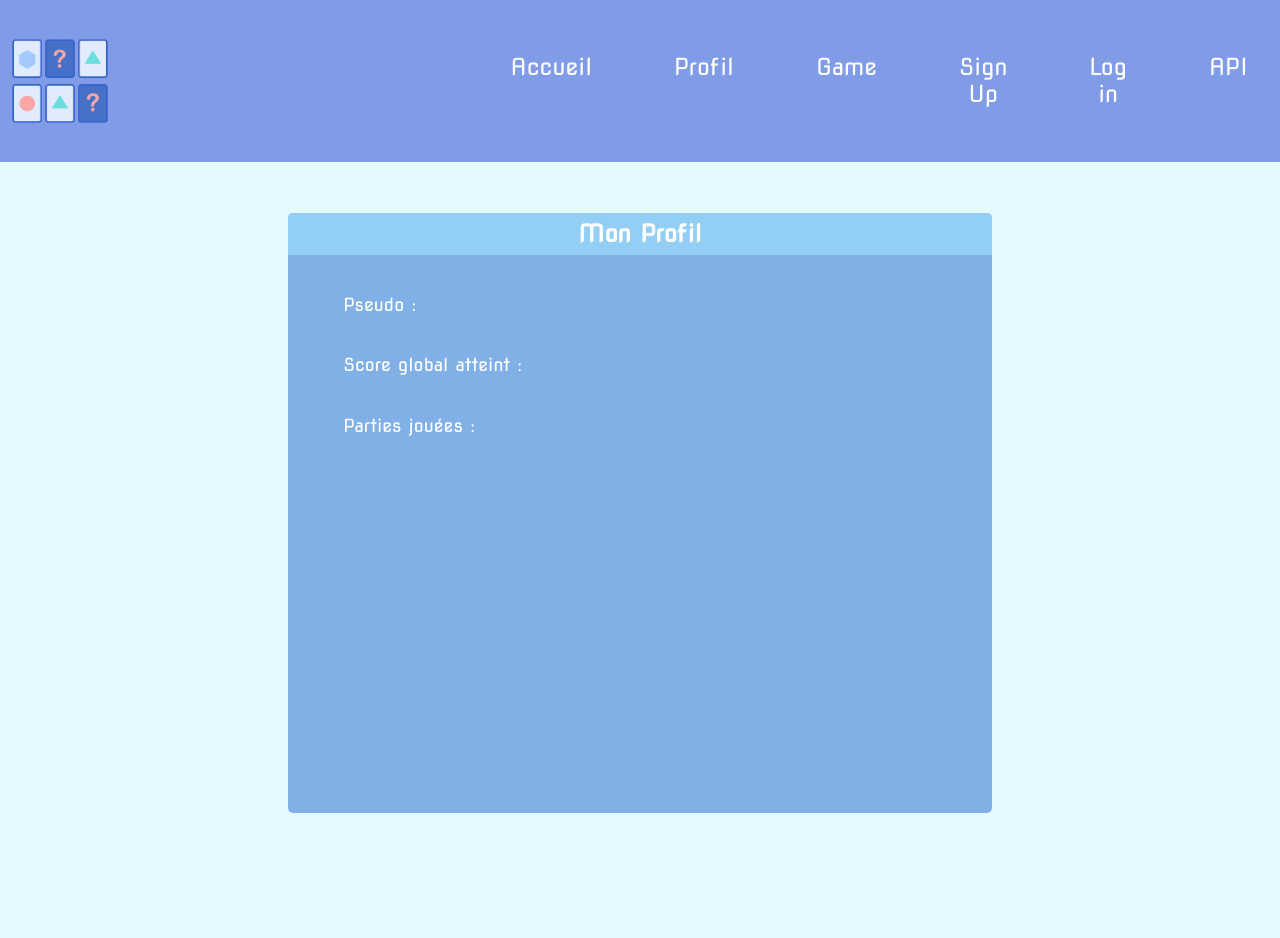
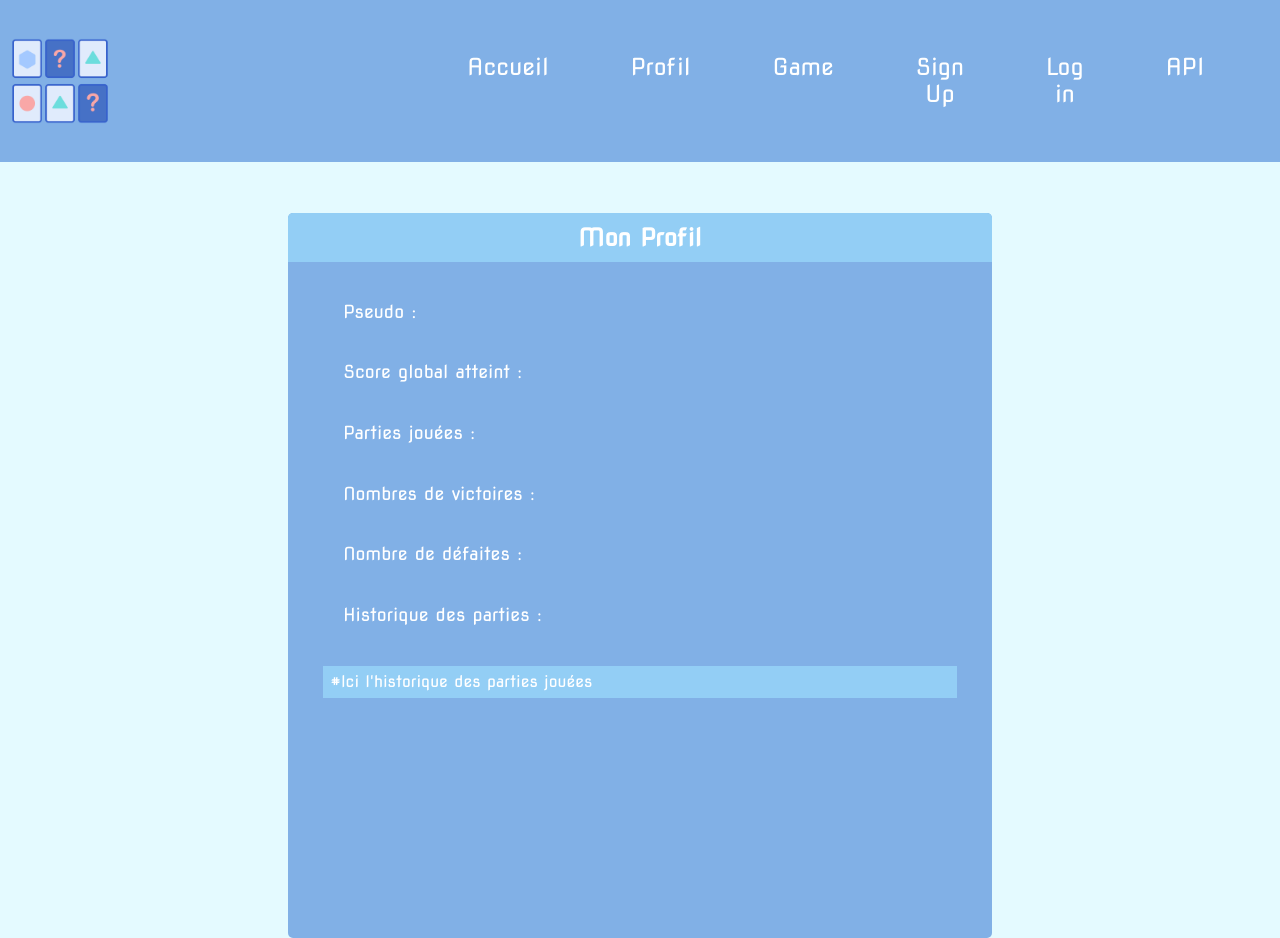
Before and after one commit to luciedtx/MEMORY, a Django app: page / in a window 1280 px wide. Before the commit the page ends 813 px from the top, so only its background shows below. Run offline with Django 4.2, Linux system fonts and the light colour scheme.

Commit message:
profil section

```diff
--- a/jeu/templates/jeu/profil.html
+++ b/jeu/templates/jeu/profil.html
@@ -21,7 +21,8 @@
               <div id="logo">
               <img src="{% static 'css/image/memory.png'%}"  width=100px height=100px></a>
               </div>
-              <ul id="menu">
+              <nav class="menu">
+                <ul>
                     <li id="firstchild"><a href=index.php id="links" target="_blank">Accueil</a></li>
                     <li><a href=friends.php id="links" target="_blank">Profil</a></li>
                     <li><a href=""">Game</a>
@@ -30,6 +31,7 @@
                     <li><a href=connexion.php id="links" target="_blank">API</a></li>
 
                 </ul>
+              </nav>
               {% endblock %}
           </div>
         </section>
@@ -47,8 +49,26 @@
             <li>
                 Parties jouées :
             </li>
+            <li>
+                Nombres de victoires :
+            </li>
+            <li>
+                Nombre de défaites :
+            </li>
+            <li>
+                Historique des parties :
+            </li>
+
         </ul>
+        <section id="historique">
+            #Ici l'historique des parties jouées
+            <!-- <ul id="parties">
+                <li> #Ici l'historique des parties jouées </li>
+                <li> #Ici l'historique des parties jouées </li>
+                <li> #Ici l'historique des parties jouées </li>
+            </ul> -->
 
+        </section>
 
     </section>
 
--- a/static/css/normalize.css
+++ b/static/css/normalize.css
@@ -13,13 +13,13 @@
 
   body {
     height: 100vh;
-    background: rgb(228, 250, 255);
+    background-color: rgb(228, 250, 255);
   }
 
   #header{
     display:flex;
     align-items: center;
-    background-color: rgb(129, 156, 230);
+    background-color: rgb(129, 176, 230);
 
   }
 
@@ -53,13 +53,19 @@
     text-decoration: none;
     text-align: center;
   }
+
+  nav ul li a:hover {
+    text-shadow: 0 0 10px rgba(255, 255, 255, 1); /* Ombre textuelle pour créer l'effet de brillance */
+}
   #profil{
-    height: 600px;
+    display: block;
+    height: 725px;
     width: 55%;
     margin: auto;
     margin-top: 4%;
     background-color: rgb(129, 176, 230);
     border-radius: 5px;
+    margin-bottom: 20%;
 }
 ul{
     list-style-type: none;
@@ -78,14 +84,16 @@ ul{
     display: inline-block;
     text-align: center;
     padding: 14px 16px;
-    text-decoration: none;
+    text-decoration: none
   }
+
+
 
 #profiltitle{
     background-color: rgb(147, 206, 245);
     text-align: center;
     color: rgb(255, 255, 255);
-    padding: 1%;
+    padding: 1.5%;
     border-top-right-radius: 5px;
     border-top-left-radius: 5px;
 }
@@ -96,3 +104,15 @@ ul{
     color: white;
     font-size: 400%;
 }
+
+#historique{
+  background-color: rgb(147, 206, 245);
+  margin-left: 5%;
+  margin-right: 5%;
+  padding: 1%;
+
+}
+
+/* #parties{
+  flex-direction: column;
+} */
```
Lines whose indentation alone changed are shown as unchanged.
